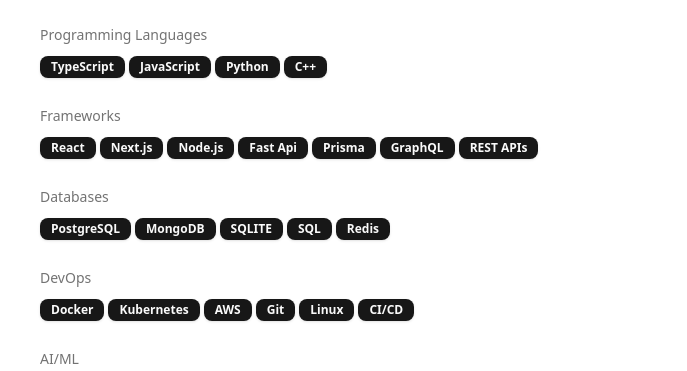
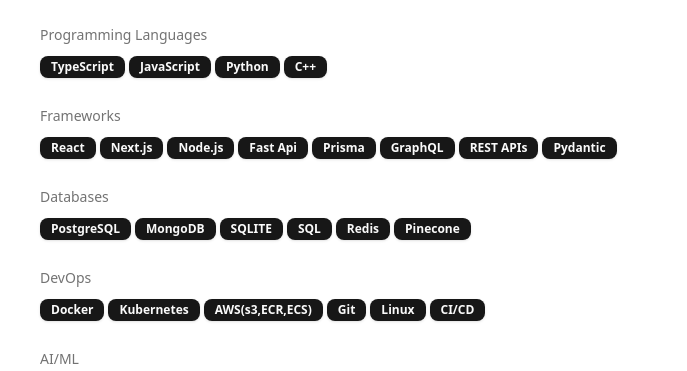
Before and after one commit to Callme-VR/portfolio-web, a Next.js app: page / in a window 1280 px wide. Shown: the part 1083-1454 px from the top of the page, without its empty margins (296-983 px from the left). Built offline with nearby package versions, Linux system fonts and the light colour scheme.

Commit message:
feat: add resume data configuration for personal portfolio

```diff
--- a/src/data/resume.tsx
+++ b/src/data/resume.tsx
@@ -34,9 +34,10 @@
       "Prisma",
       "GraphQL",
       "REST APIs",
+      "Pydantic"
     ],
-    Databases: ["PostgreSQL", "MongoDB", "SQLITE", "SQL", "Redis"],
-    DevOps: ["Docker", "Kubernetes", "AWS", "Git", "Linux", "CI/CD"],
+    Databases: ["PostgreSQL", "MongoDB", "SQLITE", "SQL", "Redis", "Pinecone"],
+    DevOps: ["Docker", "Kubernetes", "AWS(s3,ECR,ECS)", "Git", "Linux", "CI/CD"],
     "AI/ML": ["NumPy", "Pandas", "LangChain", "LangGraph", "LangSmith"],
     Design: ["Figma"],
   },
```
